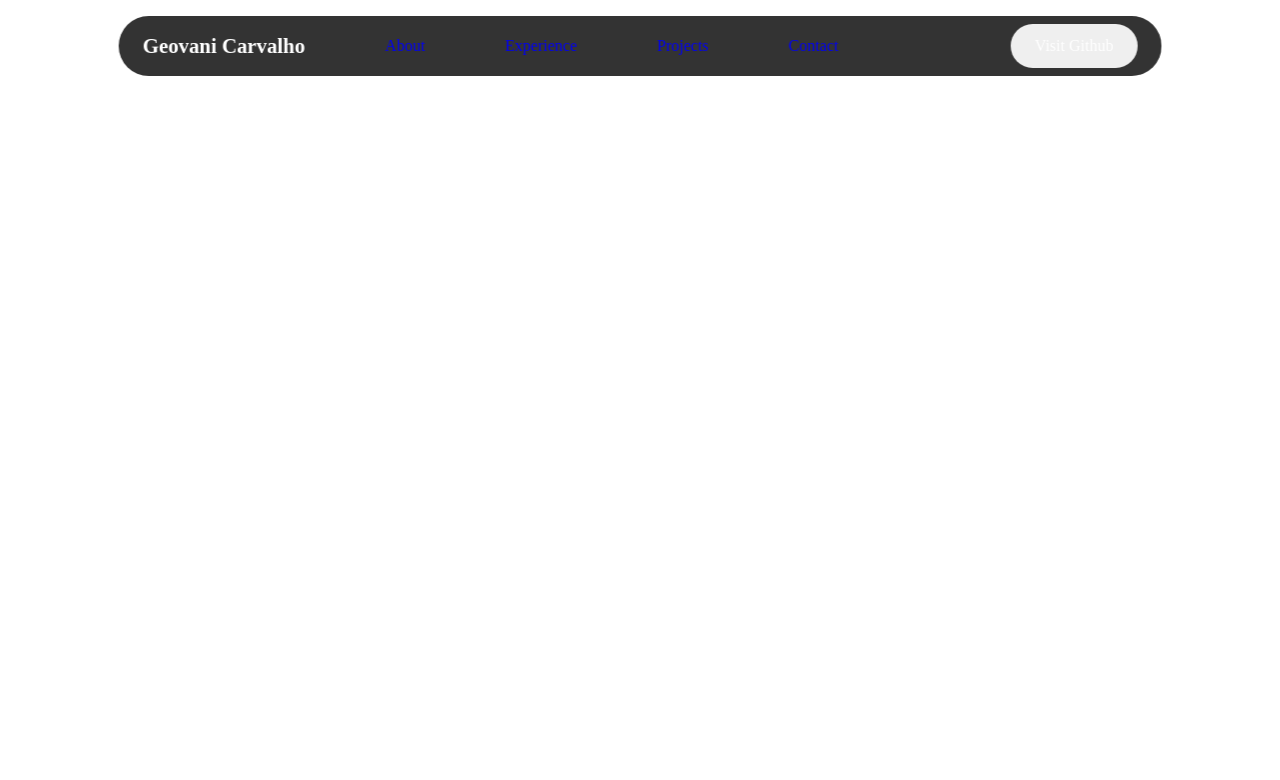
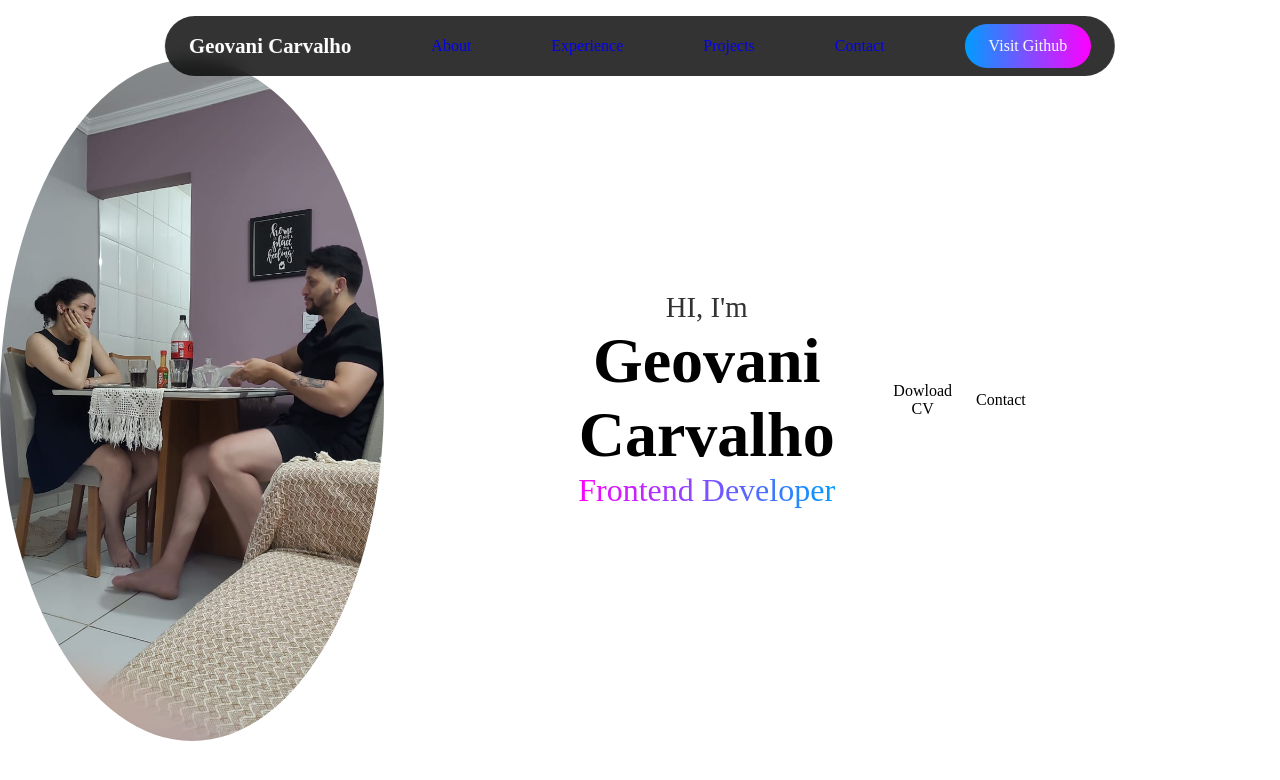
Before and after one commit to Geovani-Cp/Portifolio2, a plain HTML site: page index.html in a window 1280 px wide. Drawn offline with Linux system fonts and the light colour scheme.

Commit message:
estilizando foto, menu, icon

```diff
--- a/index.html
+++ b/index.html
@@ -34,7 +34,30 @@
 
 
     </header>
+      <section id="about" class="about">
+         <div class="about-container">
+            <img src="Geovani.jpg" alt="">
 
+            <div class="info-box">
+               <div class="text">
+                  <h3>HI, I'm</h3>
+                  <h1>Geovani Carvalho</h1>
+                  <span>Frontend Developer</span>
+               </div>
+             <div class="btn-group">Dowload CV</div>
+             <div class="btn-group">Contact</div>
+
+
+            </div>
+
+            <div class="socials">
+               <i class="fa-brands fa-github"></i>
+
+               <i class="fa-brands fa-linkedin"></i>
+            </div>
+         </div>
+
+      </section>
 
     <script src="script.js"></script>
 </body>
--- a/style.css
+++ b/style.css
@@ -1,6 +1,6 @@
-*{
+* {
     margin: 0;
-        padding:  0;
+    padding: 0;
     box-sizing: border-box;
     font-family: 'Poppins';
     text-decoration: none;
@@ -8,7 +8,7 @@
     list-style: none;
 }
 
-header{
+header {
     position: fixed;
     top: 1rem;
     left: 50%;
@@ -25,7 +25,7 @@ header{
     z-index: 1000;
 }
 
-.logo{
+.logo {
     color: white;
     font-size: 1.3rem;
     font-weight: 600;
@@ -33,20 +33,23 @@ header{
     transition: 0.3s ease-in-out;
 }
 
-.logo:hover{
+.logo:hover {
     transform: scale(1.1);
 }
-.nav-links{
+
+.nav-links {
     display: flex;
     gap: 2rem;
 }
-li a{
+
+li a {
     position: relative;
     color: white;
     font-weight: 300;
 
 }
-li a::before{
+
+li a::before {
     position: absolute;
     content: '';
     width: 0;
@@ -55,12 +58,14 @@ li a::before{
     top: 25px;
     border-radius: 1rem;
     transition: 0.3s ease-in-out;
-    background: linear-gradient(to right,rgb(0, 157, 255),rgb(255, 0, 255));
+    background: linear-gradient(to right, rgb(0, 157, 255), rgb(255, 0, 255));
 }
-li a:hover::before{
+
+li a:hover::before {
     width: 100%;
 }
-.visit-btn{
+
+.visit-btn {
     padding: 0.8rem 1.5rem;
     border-radius: 3rem;
     border: none;
@@ -70,4 +75,104 @@ li a:hover::before{
     cursor: pointer;
     text-wrap: nowrap;
     transition: 0.3s ease-in-out;
+    background: linear-gradient(to right, rgb(0, 157, 255), rgb(255, 0, 255));
 }
+
+.visit-btn:hover {
+    background: linear-gradient(to right, rgb(255, 0, 255), rgb(0, 157, 255));
+    transform: scale(1.03);
+
+}
+
+#menu-icon {
+    font-size: 2rem;
+    display: none;
+
+}
+
+section {
+    min-height: 100vh;
+    padding: Brem 12%;
+    width: 100%;
+    position: relative;
+
+}
+
+.about {
+    display: flex;
+    align-items: center;
+    justify-content: center;
+
+}
+
+.about .about-container {
+
+    display: flex;
+    align-items: center;
+    justify-content: center;
+    gap: 10rem;
+}
+
+.about img {
+    width: 30vw;
+    border-radius: 50%;
+}
+
+.info-box {
+    display: flex;
+    border-radius: column;
+    text-align: center;
+    align-items: center;
+    justify-content: center;
+    gap: 1.5rem;
+}
+
+.info-box h3 {
+    font-size: 1.8rem;
+    font-weight: 500;
+    opacity: 0.8;
+}
+
+.info-box h1 {
+    font-size: 4rem;
+    font-weight: 600;
+}
+
+.info-box span {
+    background: linear-gradient(to right, rgb(255, 0, 255), rgb(0, 157, 255));
+    background-clip: text;
+    color: transparent;
+    font-size: 2rem;
+
+}
+.btn-group{
+    display: flex;
+    gap: 1rem;
+
+}
+.btn{
+    border-radius: 3rem;
+    padding: 0.5rem 1.5rem;
+    border: 2x solid black;
+    cursor: pointer;
+    font-weight: 500;
+    text-wrap: nowrap;
+    transition: 0.2s ease-in-out;
+}
+.btn:hover{
+    background-color: black;
+    color: white;
+}
+.socials{
+    display: flex;
+    gap: 2rem;
+
+}
+.socials i{
+    font-size: 2.5rem;
+    cursor: pointer;
+    transition: 02s ease-in-out;
+}
+.socials i:hover{
+    transform: scale(1.1);
+}
```
Lines whose indentation alone changed are shown as unchanged.
